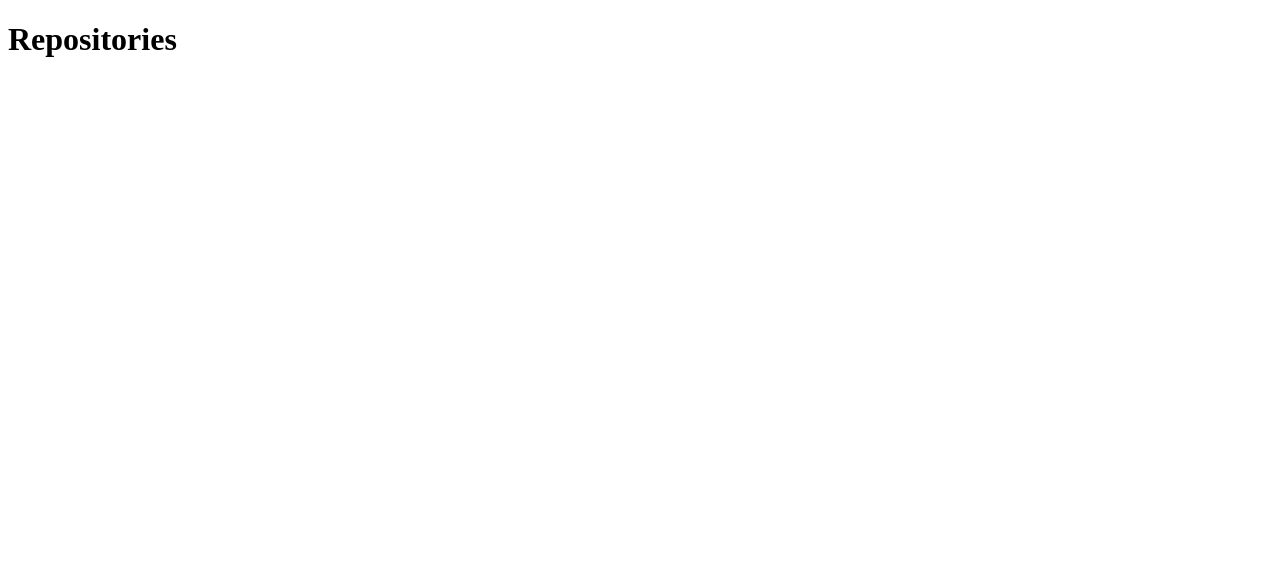
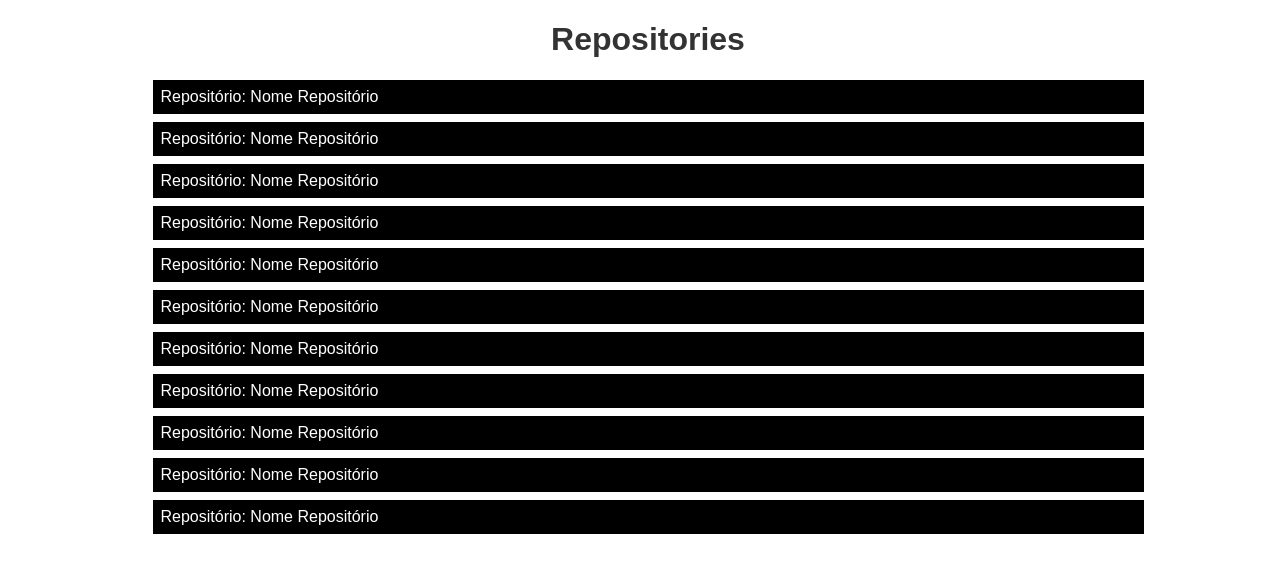
Before and after one commit to Lkvasc/searchRepository, a React (Create React App) app: page /repositories in a window 1280 px wide. Shown: the top 572 px of the page. Built offline with nearby package versions, Linux system fonts and the light colour scheme.

Commit message:
Style components creation

```diff
--- a/package.json
+++ b/package.json
@@ -11,6 +11,7 @@
     "react-dom": "^17.0.2",
     "react-router-dom": "^5.2.0",
     "react-scripts": "4.0.3",
+    "styled-components": "^5.3.0",
     "web-vitals": "^1.0.1"
   },
   "scripts": {
--- a/src/App.js
+++ b/src/App.js
@@ -1,5 +1,7 @@
 import React, { useState } from 'react';
 import Routes from './routes';
+
+import './style.css'
 
 function App() {
 
--- a/src/Repositories.js
+++ /dev/null
@@ -1,7 +0,0 @@
-import React from 'react';
-
-export default function Repositories() {
-    return(
-        <h1>Repositories</h1>
-    )
-}
--- a/src/index.js
+++ b/src/index.js
@@ -1,8 +1,6 @@
 import React from 'react';
 import ReactDOM from 'react-dom';
 import App from './App';
-import Repositories from './Repositories';
-
 
 ReactDOM.render(
     <App title="Hello Gama Academy" user="Gama Academy" />,
--- a/src/Home.js
+++ b/src/pages/Home/index.js
@@ -1,5 +1,6 @@
 import React, { useState } from 'react';
 import axios from 'axios';
+import * as S from './styled'
 
 function App(props) {
   const [usuario, setUsuario ] = useState('');
@@ -10,12 +11,10 @@
       );
   }
   return (
-    <>
-      <p> {usuario}</p>
-      <input className="usuarioInput" placeholder="Usuário" value={usuario} onChange={ e => setUsuario(e.target.value)} />
-      <button type="button" onClick={handlePesquisa}>Pesquisar</button>
-    </>
-
+      <S.Container>
+      <S.Input className="usuarioInput" placeholder="Usuário" value={usuario} onChange={ e => setUsuario(e.target.value)} />
+      <S.Button type="button" onClick={handlePesquisa}>Pesquisar</S.Button>
+      </S.Container>
   );
 }
 
--- /dev/null
+++ b/src/pages/Home/styled.js
@@ -0,0 +1,36 @@
+import styled from 'styled-components'
+
+export const Container = styled.div`
+    width: 100vw;
+    height: 100vh;
+    display: flex;
+    align-items: center;
+    justify-content: center;
+`
+
+export const Input = styled.input`
+    border: 1px solid #ddd;
+    height: 1.5rem;
+    padding: 0 .5rem;
+    border-radius: .25rem 0 0 .25;
+
+    &:focus,
+    &.active {
+        outline: none;
+        box-shadow: none;
+    }
+`;
+
+export const Button = styled.button`
+    height: 1.5rem;
+    border: 1px solid #000;
+    background: #000;
+    color: #fff;
+    border-radius: 0 .25rem .25rem 0;
+
+    &:focus,
+    &.active {
+        outline: none;
+        box-shadow: none;
+    }
+`
--- /dev/null
+++ b/src/pages/Repositories/index.js
@@ -0,0 +1,23 @@
+import React from 'react';
+import * as S from './styled';
+
+export default function Repositories() {
+    return (
+        <S.Container>
+            <S.Title>Repositories</S.Title>
+            <S.List>
+                <S.ListItem>Repositório: Nome Repositório</S.ListItem>
+                <S.ListItem>Repositório: Nome Repositório</S.ListItem>
+                <S.ListItem>Repositório: Nome Repositório</S.ListItem>
+                <S.ListItem>Repositório: Nome Repositório</S.ListItem>
+                <S.ListItem>Repositório: Nome Repositório</S.ListItem>
+                <S.ListItem>Repositório: Nome Repositório</S.ListItem>
+                <S.ListItem>Repositório: Nome Repositório</S.ListItem>
+                <S.ListItem>Repositório: Nome Repositório</S.ListItem>
+                <S.ListItem>Repositório: Nome Repositório</S.ListItem>
+                <S.ListItem>Repositório: Nome Repositório</S.ListItem>
+                <S.ListItem>Repositório: Nome Repositório</S.ListItem>
+            </S.List>
+        </S.Container>
+    )
+}
--- /dev/null
+++ b/src/pages/Repositories/styled.js
@@ -0,0 +1,28 @@
+import styled from 'styled-components';
+
+export const Container = styled.div`
+    width: 100%;
+    max-width: 991px;
+    margin: 0 auto;
+`
+
+export const Title = styled.h1`
+    text-align: center;
+    font-size: 2rem;
+    font-family: sans-serif;
+    color: #333;
+`
+
+export const List = styled.ul`
+    list-style: none;
+    padding: 0;
+    margin: 0;
+    font-family: sans-serif;
+`
+
+export const ListItem = styled.li`
+    margin: .5rem 0;
+    background: #000;
+    color: #fff;
+    padding: .5rem;
+`
--- a/src/routes.js
+++ b/src/routes.js
@@ -1,8 +1,8 @@
 import React from 'react';
 import {  Switch, Route, BrowserRouter} from 'react-router-dom';
 
-import Repositories from './Repositories';
-import Home from './Home';
+import Repositories from './pages/Repositories/index';
+import Home from './pages/Home/index';
 
 export default function Routes () {
     return (
--- /dev/null
+++ b/src/style.css
@@ -0,0 +1,4 @@
+html, body {
+    width: 100vw;
+    height: 100vh;
+}
```
Also changed, not shown: 1 other file (tests, documents, lock files or other folders).
